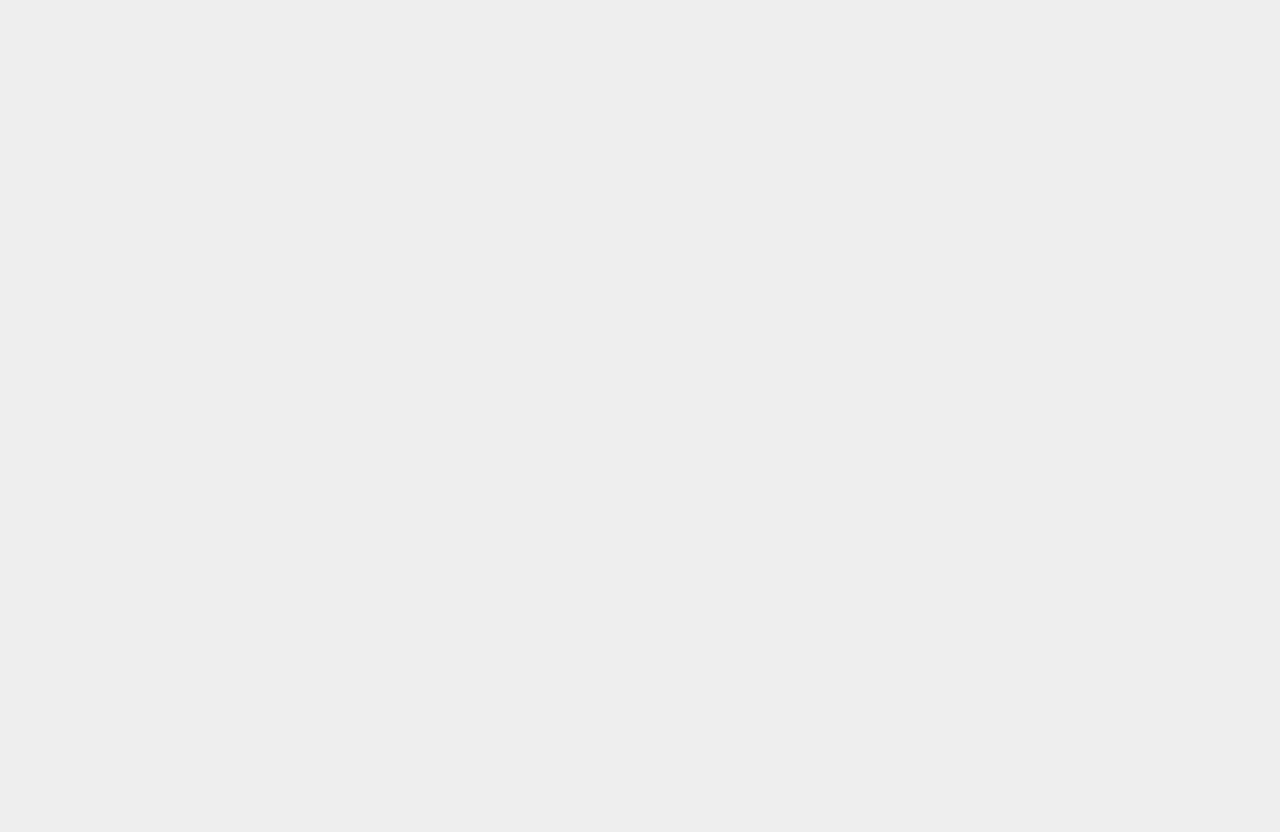
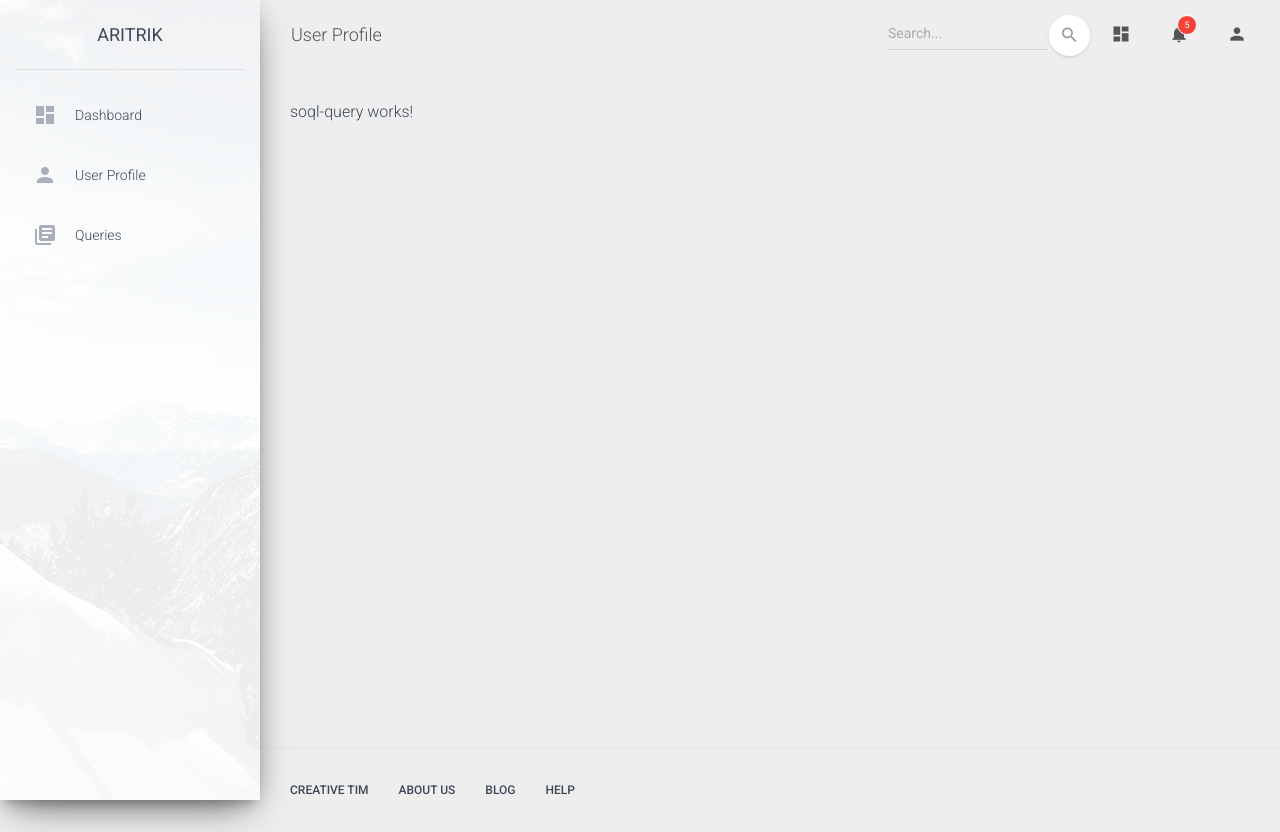
Before and after one commit to sahilgarg09/DataLoaderUI, an Angular app: page /soql-query in a window 1280 px wide. Before the commit this address led to /. Before the commit the page ends 800 px from the top, so only its background shows below. Built offline with nearby package versions, Linux system fonts and the light colour scheme.

Commit message:
soql query cmp added

```diff
--- a/src/app/app-routing.module.ts
+++ b/src/app/app-routing.module.ts
@@ -10,6 +10,7 @@ import { HomeLayoutComponent } from './layouts/home-layout/home-layout.component
 //Add components
 import { LoginComponent } from './components/login/login.component';
 import { DashboardComponent } from './components/dashboard/dashboard.component';
+import { SoqlQueryComponent } from './components/soql-query/soql-query.component';
 
 import { AuthGuard } from './auth/auth.guard';
 
@@ -26,11 +27,21 @@ const routes: Routes = [
 	{
 		path: '',
 		component: HomeLayoutComponent,
-		canActivate: [AuthGuard],
+		//canActivate: [AuthGuard],
 		children: [
 			{
 				path: 'dashboard',
 				component: DashboardComponent
+			}
+		]
+	},{
+		path: '',
+		component: HomeLayoutComponent,
+		//canActivate: [AuthGuard],
+		children: [
+			{
+				path: 'soql-query',
+				component: SoqlQueryComponent
 			}
 		]
 	}
--- a/src/app/app.module.ts
+++ b/src/app/app.module.ts
@@ -11,6 +11,7 @@ import { AuthGuard } from './auth/auth.guard';
 import { AuthService } from './auth/auth.service';
 import { HomeLayoutComponent } from './layouts/home-layout/home-layout.component';
 import { LoginLayoutComponent } from './layouts/login-layout/login-layout.component';
+import { SoqlQueryComponent } from './components/soql-query/soql-query.component';
 
 
 @NgModule({
@@ -20,7 +21,8 @@ import { LoginLayoutComponent } from './layouts/login-layout/login-layout.compon
     DashboardComponent,
     SidenavbarComponent,
     HomeLayoutComponent,
-    LoginLayoutComponent
+    LoginLayoutComponent,
+    SoqlQueryComponent
   ],
   imports: [
     BrowserModule,
--- a/src/app/components/sidenavbar/sidenavbar.component.html
+++ b/src/app/components/sidenavbar/sidenavbar.component.html
@@ -9,20 +9,36 @@
           Aritrik
         </a>
       </div>
-      <div class="sidebar-wrapper">
+      <div class="sidebar-wrapper ps-container ps-theme-default">
         <ul class="nav">
-          <li class="nav-item  ">
+          <li class="nav-item ">
             <a class="nav-link" [routerLink]="['/dashboard']">
               <i class="material-icons">dashboard</i>
               <p>Dashboard</p>
             </a>
           </li>
-          <li class="nav-item active ">
+          <li class="nav-item">
             <a class="nav-link" [routerLink]="['/login']">
               <i class="material-icons">person</i>
               <p>User Profile</p>
             </a>
           </li>
+          <li class="nav-item">
+            <a class="nav-link" data-toggle="collapse" [routerLink]="['/soql-query']">
+              <i class="material-icons">library_books</i>
+              <p>Queries</p>
+            </a>
+            <div class="collapse" id="mapsExamples">
+              <ul class="nav">
+                <li class="nav-item">
+                  <a class="nav-link" [routerLink]="['/soql-query']">
+                    <span class="sidebar-mini">SQ</span>
+                    <span class="sidebar-normal">SOQL Query</span>
+                  </a>
+                </li>
+              </ul>
+            </div>
+          </li>
         </ul>
       </div>
     </div>
--- /dev/null
+++ b/src/app/components/soql-query/soql-query.component.html
@@ -0,0 +1,3 @@
+<p>
+  soql-query works!
+</p>
--- /dev/null
+++ b/src/app/components/soql-query/soql-query.component.ts
@@ -0,0 +1,15 @@
+import { Component, OnInit } from '@angular/core';
+
+@Component({
+  selector: 'app-soql-query',
+  templateUrl: './soql-query.component.html',
+  styleUrls: ['./soql-query.component.css']
+})
+export class SoqlQueryComponent implements OnInit {
+
+  constructor() { }
+
+  ngOnInit() {
+  }
+
+}
```
Also changed, not shown: src/app/components/dashboard/dashboard.component.html (indentation only), src/app/components/soql-query/soql-query.component.css (added), 2 other files (tests, documents, lock files or other folders).
